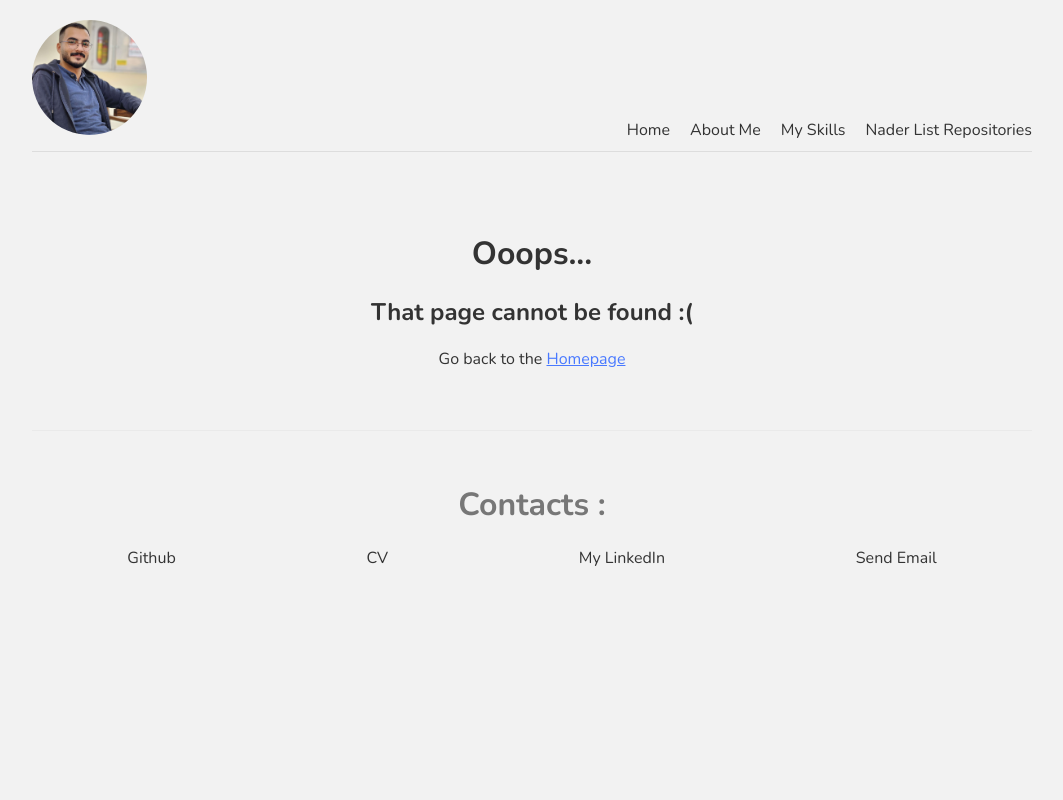
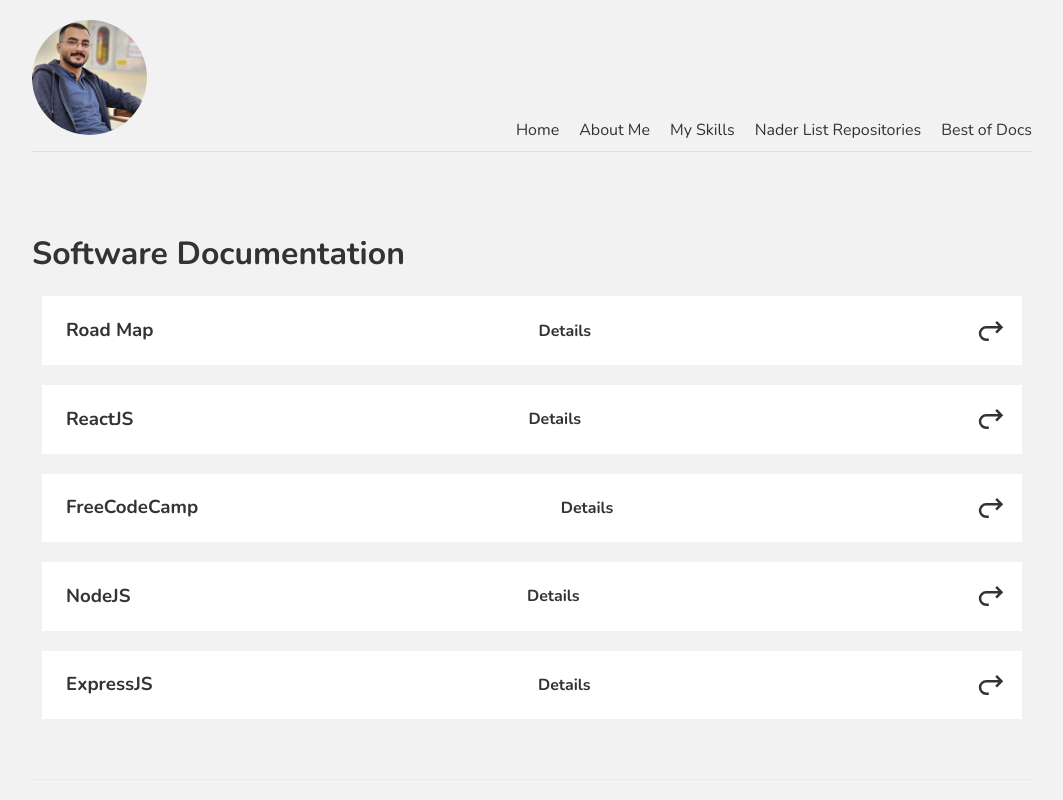
Before and after one commit to Nader-SH/portfolio-nadershakshak, a Next.js app: page /docscode in a window 1280 px wide. Before the commit this address had no page. Shown: the top 800 px of the page, without its empty margins (108-1171 px from the left). Built offline with nearby package versions, Linux system fonts and the light colour scheme.

Commit message:
Create The Software Documentation

```diff
--- a/components/Navbar.js
+++ b/components/Navbar.js
@@ -13,6 +13,7 @@ const Navbar = () => {
         <Link href="/about">About Me</Link>
         <Link href="/skills">My Skills</Link>
         <Link href="/nader">Nader List Repositories</Link>
+        <Link href="/docscode">Best of Docs</Link>
         </div>
       </nav>
     </div>
--- a/package.json
+++ b/package.json
@@ -15,6 +15,7 @@
     "next": "13.2.4",
     "react": "18.2.0",
     "react-dom": "18.2.0",
-    "react-icons": "^4.8.0"
+    "react-icons": "^4.8.0",
+    "react-router-dom": "^6.10.0"
   }
 }
--- /dev/null
+++ b/pages/docscode/index.js
@@ -0,0 +1,66 @@
+import Head from "next/head";
+import Link from "next/link";
+import { GrRedo } from "react-icons/gr";
+import styles from "../../styles/Nader.module.css";
+
+const dataDocsCode = [
+  {
+    id: 1,
+    title: "Road Map",
+    link: "https://roadmap.sh/",
+  },
+  {
+    id: 2,
+    title: "ReactJS",
+    link: "https://legacy.reactjs.org/docs/getting-started.html",
+  },
+  {
+    id: 3,
+    title: "FreeCodeCamp",
+    link: "https://www.freecodecamp.org/",
+  },
+  {
+    id: 4,
+    title: "NodeJS",
+    link: "https://nodejs.org/en/docs",
+  },
+  {
+    id: 5,
+    title: "ExpressJS",
+    link: "https://expressjs.com/en/starter/installing.html",
+  },
+];
+
+const DocsCode = () => {
+  return (
+    <>
+      <Head>
+        <title>Nader | Software Documentation</title>
+      </Head>
+      <div>
+        <h1 className={styles.title}>Software Documentation</h1>
+        {dataDocsCode.map((ele) => (
+          <div key={ele.id} className={styles.single}>
+            <h3>{ele.title}</h3>
+            <Link
+              href={`/docscode/${ele.id}`}
+              target="_self"
+              className={styles.iconCss}
+            >
+              <h4>Details</h4>
+            </Link>
+            <Link href={ele.link} target="_blank" className={styles.iconCss}>
+              <GrRedo
+                style={{
+                  fontSize: "30px",
+                }}
+              />
+            </Link>
+          </div>
+        ))}
+      </div>
+    </>
+  );
+};
+
+export default DocsCode;
--- a/styles/globals.css
+++ b/styles/globals.css
@@ -43,6 +43,9 @@ nav .logo {
   .tabsList{
     justify-content: center;
   }
+  nav{
+    margin: 10px;
+  }
 }
 
 .logo img {
```
Also changed, not shown: pages/docscode/[id].js (added, +63 -0 lines), 1 other file (tests, documents, lock files or other folders).
